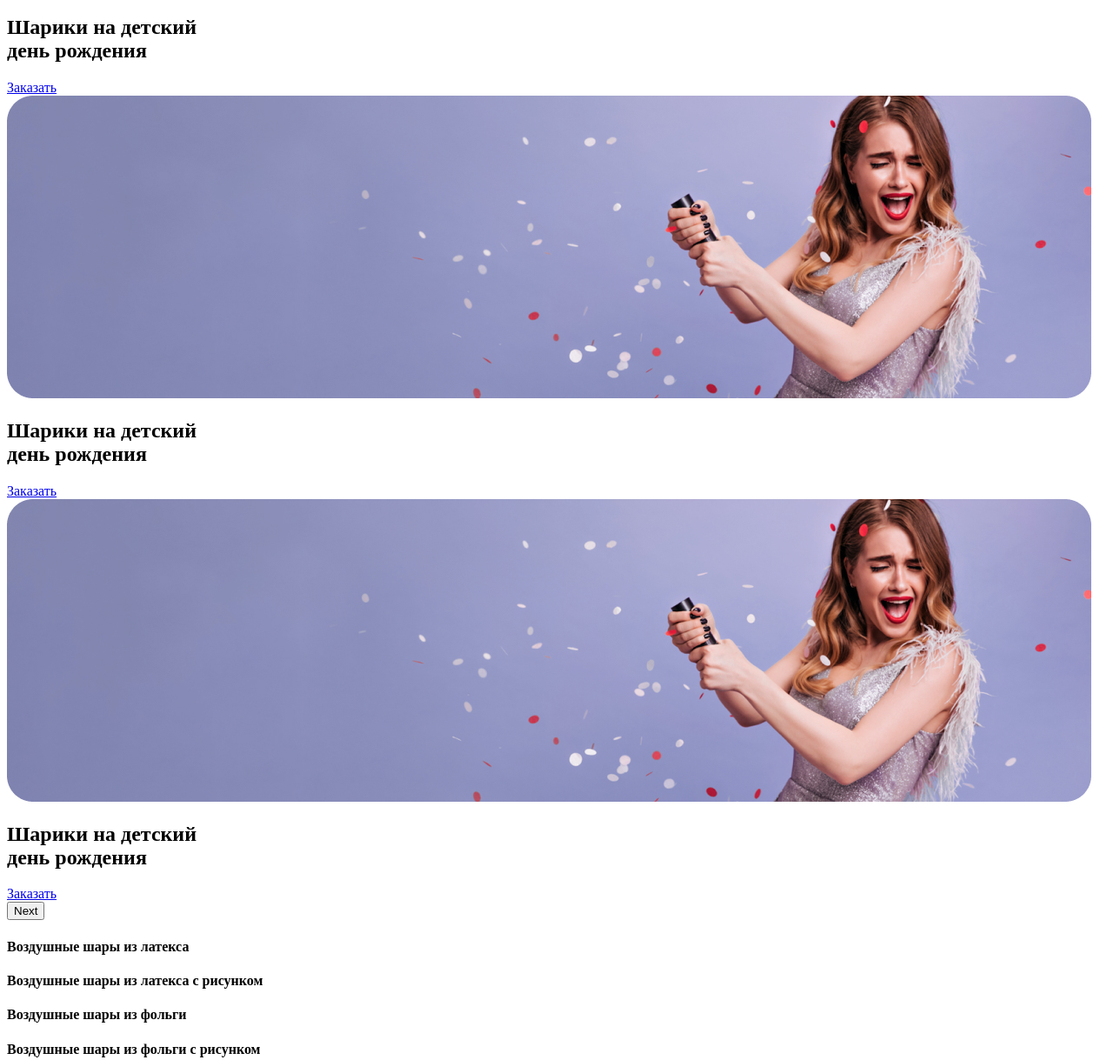
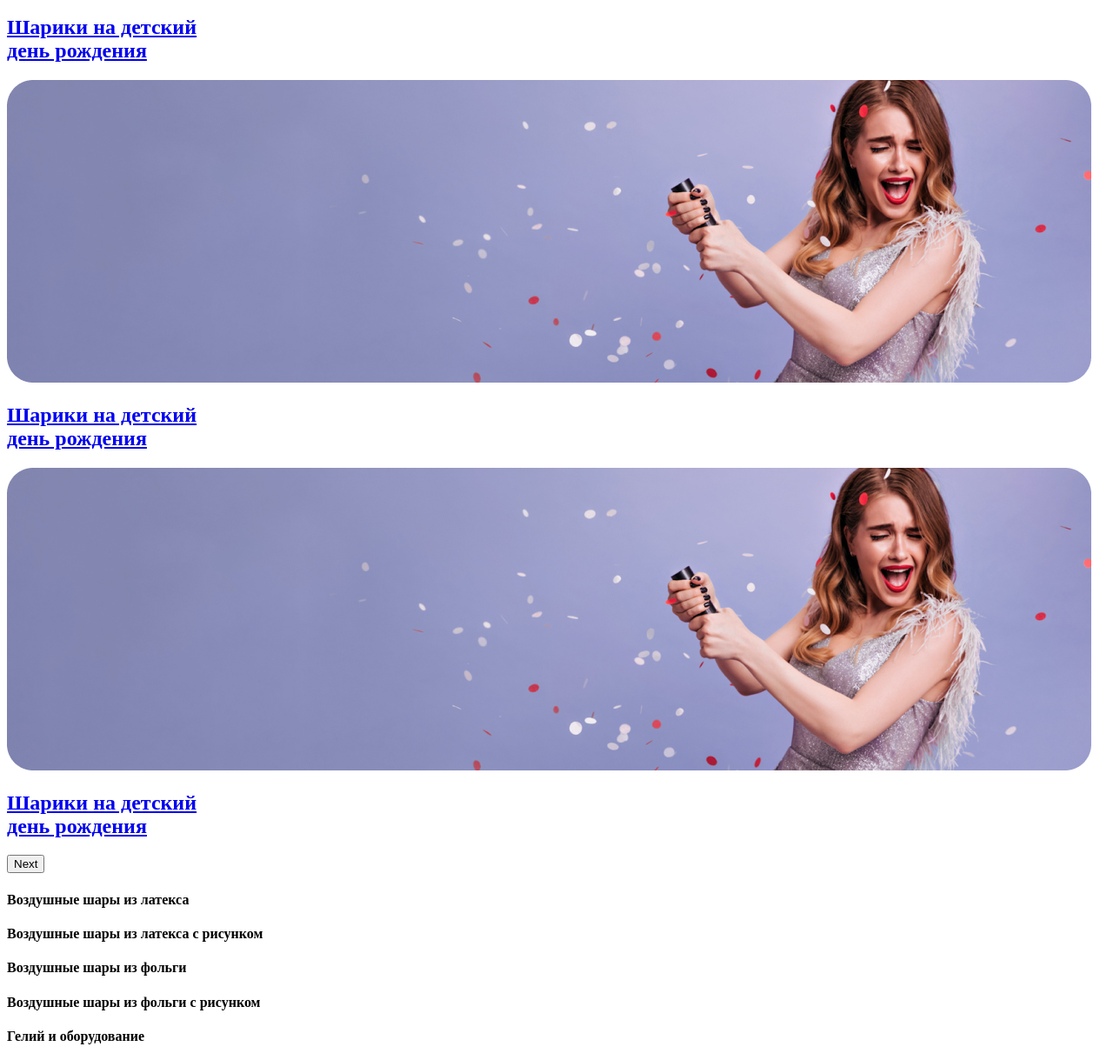
Before and after one commit to aisteachcailin/balloons, a website: page dist/index.html in a window 1280 px wide. Shown: the part 3896-5115 px from the top of the page at 87% size. Drawn offline with nearby package versions, Linux system fonts and the light colour scheme.

Commit message:
final layout

```diff
--- a/dist/index.html
+++ b/dist/index.html
@@ -8,8 +8,8 @@
     <link href="https://fonts.googleapis.com/css2?family=Montserrat:wght@400;600;700&display=swap" rel="stylesheet">
     <link rel="stylesheet" href="https://cdn.jsdelivr.net/npm/swiper@9/swiper-bundle.min.css"/>
     <title>Balloons</title>
-  <script type="module" crossorigin src="./assets/index-b9bf6e8d.js"></script>
-  <link rel="stylesheet" href="./assets/index-039500a6.css">
+  <script type="module" crossorigin src="./assets/index-2a061afb.js"></script>
+  <link rel="stylesheet" href="./assets/index-eba3b935.css">
 </head>
 <body>
 <div class="wrapper">
@@ -519,7 +519,7 @@
                                 aria-label="Slide 3"></button>
                     </div>
                     <div class="carousel-inner">
-                        <div class="carousel-item active">
+                        <a href="#" class="carousel-item active">
                             <div class="slider-item">
                                 <div class="main-slider__img">
                                     <picture>
@@ -530,10 +530,10 @@
                                     </picture>
                                 </div>
                                 <h2 class="slider-item__title">Шарики на детский <br> день рождения</h2>
-                                <a href="#" class="slider-item__btn c-btn c-btn--secondary">Заказать</a>
-                            </div>
-                        </div>
-                        <div class="carousel-item">
+<!--                                <a href="#" class="slider-item__btn c-btn c-btn&#45;&#45;secondary">Заказать</a>-->
+                            </div>
+                        </a>
+                        <a href="#" class="carousel-item">
                             <div class="slider-item">
                                 <div class="main-slider__img">
                                     <picture>
@@ -544,10 +544,10 @@
                                     </picture>
                                 </div>
                                 <h2 class="slider-item__title">Шарики на детский <br> день рождения</h2>
-                                <a href="#" class="slider-item__btn c-btn c-btn--secondary">Заказать</a>
-                            </div>
-                        </div>
-                        <div class="carousel-item">
+<!--                                <a href="#" class="slider-item__btn c-btn c-btn&#45;&#45;secondary">Заказать</a>-->
+                            </div>
+                        </a>
+                        <a href="#" class="carousel-item">
                             <div class="slider-item">
                                 <div class="main-slider__img">
                                     <picture>
@@ -558,9 +558,9 @@
                                     </picture>
                                 </div>
                                 <h2 class="slider-item__title">Шарики на детский <br> день рождения</h2>
-                                <a href="#" class="slider-item__btn c-btn c-btn--secondary">Заказать</a>
-                            </div>
-                        </div>
+<!--                                <a href="#" class="slider-item__btn c-btn c-btn&#45;&#45;secondary">Заказать</a>-->
+                            </div>
+                        </a>
                     </div>
                     <button class="carousel-control-next" type="button" data-bs-target="#carouselExampleIndicators"
                             data-bs-slide="next">
```
Also changed, not shown: 4 other files.
